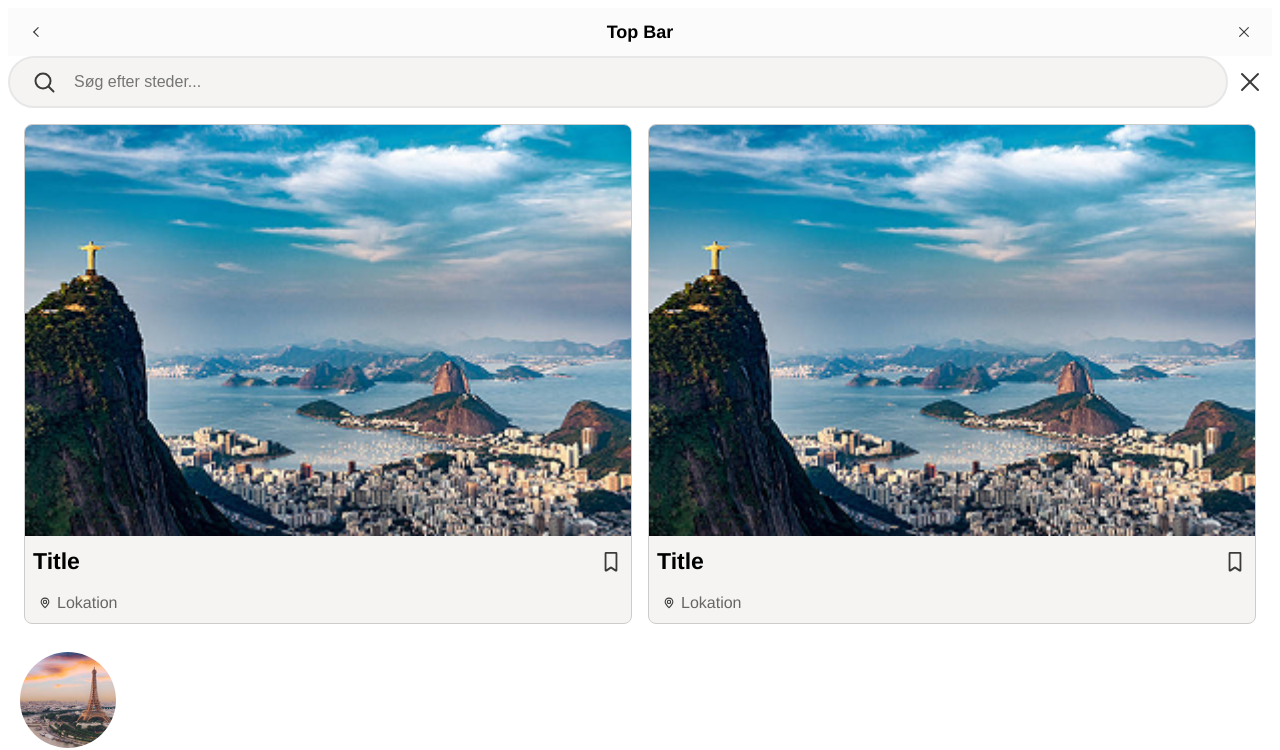
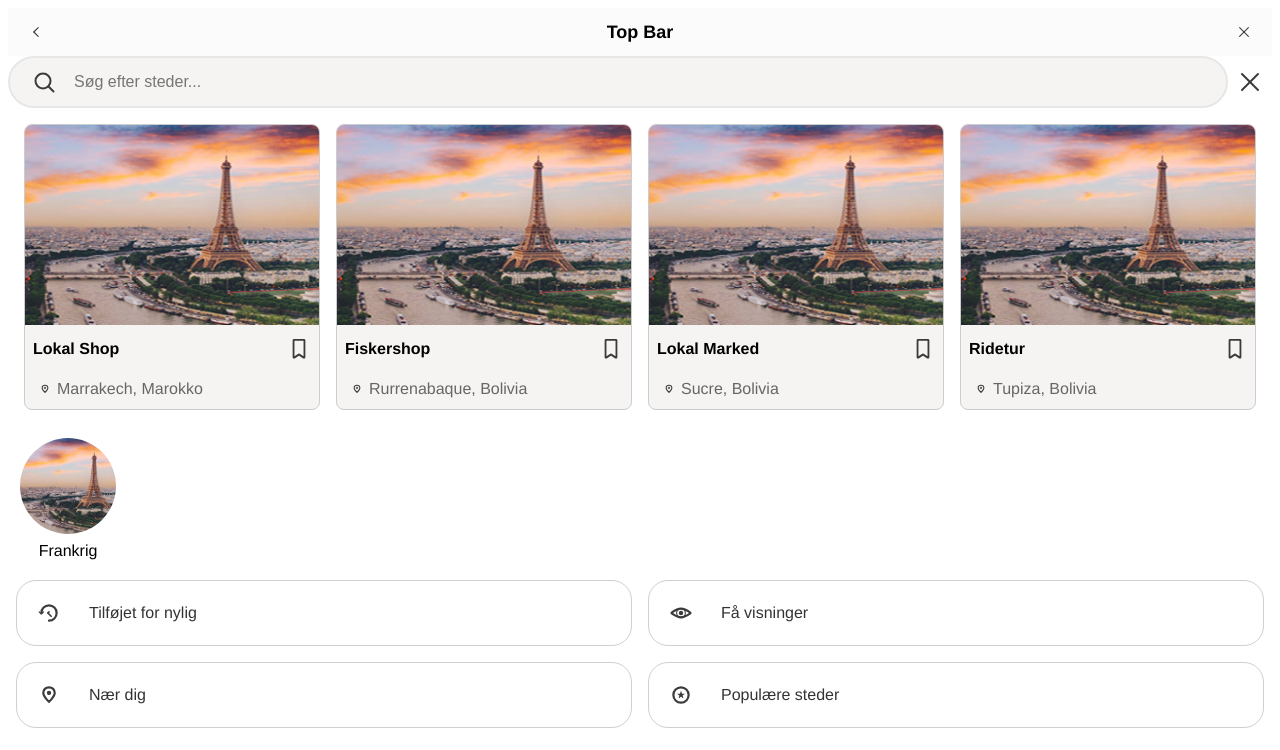
Before and after one commit to mamelishah/gemly-project-webapplication, a React (Vite) app: page /gemly-project-webapplication/saved in a window 1280 px wide. Shown: the top 750 px of the page. Built offline with nearby package versions, Linux system fonts and the light colour scheme.

Commit message:
improve params small card inputs i small card og app

```diff
--- a/src/App.tsx
+++ b/src/App.tsx
@@ -9,6 +9,8 @@ import addedRecently from "/src/assets/icons/Sortér efter/addedRecently-icon.sv
 import fewViews from "/src/assets/icons/Sortér efter/fewViews-icon.svg";
 import nearYou from "/src/assets/icons/Sortér efter/nearYou-icon.svg";
 import popular from "/src/assets/icons/Sortér efter/popular-icon.svg";
+import image from "/src/assets/images/countries/Frankrig/france-main-image.png";
+import pinIcon from "/src/assets/icons/navbar/pin-icon.svg";
 
 function App() {
   return (
@@ -19,8 +21,30 @@ function App() {
         placeholderText={"Søg efter steder..."}
       />
       <div style={{ display: "flex", padding: "1rem", gap: "1rem" }}>
-        <SmallCard />
-        <SmallCard />
+        <SmallCard
+          title={"Lokal Shop"}
+          image={image}
+          pinIcon={pinIcon}
+          location={"Marrakech, Marokko"}
+        />
+        <SmallCard
+          title={"Fiskershop"}
+          image={image}
+          pinIcon={pinIcon}
+          location={"Rurrenabaque, Bolivia"}
+        />
+        <SmallCard
+          title={"Lokal Marked"}
+          image={image}
+          pinIcon={pinIcon}
+          location={"Sucre, Bolivia"}
+        />
+        <SmallCard
+          title={"Ridetur"}
+          image={image}
+          pinIcon={pinIcon}
+          location={"Tupiza, Bolivia"}
+        />
       </div>
       <CountryCircleCard />
 
--- a/src/components/cards/SmallCard.css
+++ b/src/components/cards/SmallCard.css
@@ -27,7 +27,7 @@
 }
 
 #small-card h1 {
-  font-size: 1.2em;
+  font-size: 1rem;
   margin: 0;
   font-weight: 600;
   padding: 0.5rem 0.5rem;
--- a/src/components/cards/SmallCard.tsx
+++ b/src/components/cards/SmallCard.tsx
@@ -1,9 +1,7 @@
 import "./SmallCard.css";
-import pinIcon from "/src/assets/icons/navbar/pin-icon.svg";
-import mapLocation from "/src/assets/icons/card funktioner/mapLocation-icon.svg";
-import image from "/src/assets/images/countries/Brasilien/Brazil-main-image.png";
+import nearYou from "/src/assets/icons/Sortér efter/nearYou-icon.svg";
 
-function SmallCard() {
+function SmallCard({ image, title, pinIcon, location } : { image: string; title: string; pinIcon: string; location: string }) {
   return (
     <section id="small-card">
       <img
@@ -13,18 +11,18 @@ function SmallCard() {
       <div id="small-card-content">
         <div id="small-card-title-row">
           <div id="small-card-title">
-            <h1>Title</h1>
+            <h1>{title}</h1>
           </div>
           <button id="small-card-pin-button">
-            <img src={pinIcon} alt="Pin Icon" />
+            <img src={pinIcon} alt={title} />
           </button>
         </div>
 
         <div id="small-card-location">
           <button id="small-card-map-button">
-            <img src={mapLocation} alt="Map Icon" />
+            <img src={nearYou} alt={title} />
           </button>
-          <p>Lokation</p>
+          <p> {location}</p>
         </div>
       </div>
     </section>
```
